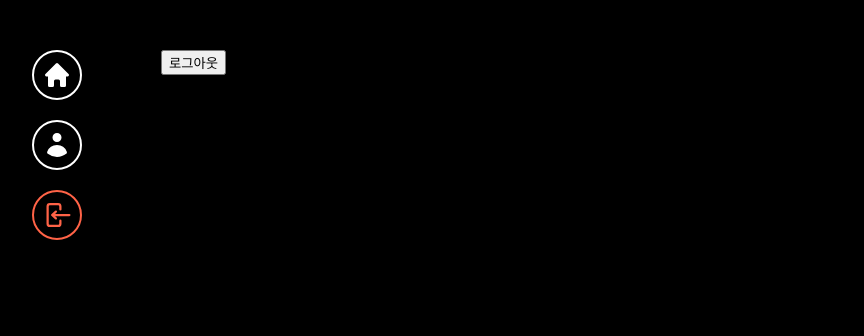
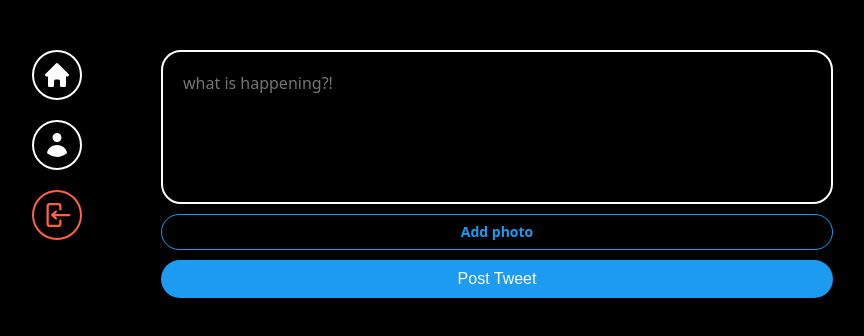
Before and after one commit to hwanieo/Nwitter, a React (Vite) app: page / in a window 1280 px wide. Shown: the top 336 px of the page, without its empty margins (237-1101 px from the left). Built offline with nearby package versions, Linux system fonts and the light colour scheme; no server answers; sample sign-in values are in the browser's storage; the HTML template or start-up script is replaced by a standard one.

Commit message:
feat: Create post tweet form

```diff
--- /dev/null
+++ b/src/components/post-tweet-form.tsx
@@ -0,0 +1,102 @@
+import { ChangeEvent, useId, useState } from 'react'
+import styled from 'styled-components'
+
+const Form = styled.form`
+  display: flex;
+  flex-direction: column;
+  gap: 10px;
+`
+
+const TextArea = styled.textarea`
+  border: 2px solid white;
+  padding: 20px;
+  border-radius: 20px;
+  font-size: 16px;
+  color: white;
+  background-color: black;
+  width: 100%;
+  resize: none;
+  font-family: system-ui, -apple-system, BlinkMacSystemFont, 'Segoe UI', Roboto,
+    Oxygen, Ubuntu, Cantarell, 'Open Sans', 'Helvetica Neue', sans-serif;
+  &::placeholder {
+    font-size: 16px;
+  }
+  &:focus {
+    outline: none;
+    border-color: #1d9bf0;
+  }
+`
+
+const AttachFileButton = styled.label`
+  padding: 10px 0px;
+  color: #1d9bf0;
+  text-align: center;
+  border-radius: 20px;
+  border: 1px solid #1d9bf0;
+  font-size: 14px;
+  font-weight: 600;
+  cursor: pointer;
+`
+
+const AttachFileInput = styled.input`
+  display: none;
+`
+
+const SubmitButton = styled.input`
+  background-color: #1d9bf0;
+  color: white;
+  border: none;
+  padding: 10px 0px;
+  border-radius: 20px;
+  font-size: 16px;
+  cursor: pointer;
+  &:hover,
+  &:active {
+    opacity: 0.9;
+  }
+`
+
+export default function PostTweetForm() {
+  const id = useId()
+
+  const [isLoading, setIsLoading] = useState(false)
+  const [tweet, setTweet] = useState('')
+  const [file, setFile] = useState<File | null>(null)
+
+  const handleTweetChange = (e: ChangeEvent<HTMLTextAreaElement>) => {
+    setTweet(e.target.value)
+  }
+
+  const handleFileChange = (e: ChangeEvent<HTMLInputElement>) => {
+    const { files } = e.target
+
+    if (files && files.length === 1) {
+      setFile(files[0])
+    }
+  }
+
+  return (
+    <Form>
+      <TextArea
+        rows={5}
+        maxLength={180}
+        onChange={handleTweetChange}
+        value={tweet}
+        placeholder='what is happening?!'
+      />
+      <AttachFileButton htmlFor={id}>
+        {file ? 'Photo added ✅' : 'Add photo'}
+      </AttachFileButton>
+      <AttachFileInput
+        onChange={handleFileChange}
+        type='file'
+        id={id}
+        accept='image/*'
+      />
+      <SubmitButton
+        type='submit'
+        value={isLoading ? 'Posting...' : 'Post Tweet'}
+      />
+    </Form>
+  )
+}
--- a/src/routes/create-account.tsx
+++ b/src/routes/create-account.tsx
@@ -25,12 +25,12 @@
 
   const [error, setError] = useState('')
 
-  const onChange = (e: ChangeEvent<HTMLInputElement>) => {
+  const handleChange = (e: ChangeEvent<HTMLInputElement>) => {
     const { name, value } = e.target
     setFormData({ ...formData, [name]: value })
   }
 
-  const onSubmit = async (e: FormEvent<HTMLFormElement>) => {
+  const handleSubmit = async (e: FormEvent<HTMLFormElement>) => {
     e.preventDefault()
     setError('')
 
@@ -63,9 +63,9 @@
   return (
     <Wrapper>
       <Title>Join 𝕏</Title>
-      <Form onSubmit={onSubmit}>
+      <Form onSubmit={handleSubmit}>
         <Input
-          onChange={onChange}
+          onChange={handleChange}
           name='name'
           value={formData.name}
           placeholder='Name'
@@ -73,7 +73,7 @@
           required
         />
         <Input
-          onChange={onChange}
+          onChange={handleChange}
           name='email'
           value={formData.email}
           placeholder='Email'
@@ -81,7 +81,7 @@
           required
         />
         <Input
-          onChange={onChange}
+          onChange={handleChange}
           name='password'
           value={formData.password}
           placeholder='Password'
--- a/src/routes/home.tsx
+++ b/src/routes/home.tsx
@@ -1,12 +1,9 @@
-import { auth } from '../firebase'
+import PostTweetForm from '../components/post-tweet-form'
 
 export default function Home() {
-  const logOut = () => {
-    auth.signOut()
-  }
   return (
-    <h1>
-      <button onClick={logOut}>로그아웃</button>
-    </h1>
+    <>
+      <PostTweetForm />
+    </>
   )
 }
--- a/src/routes/login.tsx
+++ b/src/routes/login.tsx
@@ -25,12 +25,12 @@
 
   const [error, setError] = useState('')
 
-  const onChange = (e: ChangeEvent<HTMLInputElement>) => {
+  const handleChange = (e: ChangeEvent<HTMLInputElement>) => {
     const { name, value } = e.target
     setFormData({ ...formData, [name]: value })
   }
 
-  const onSubmit = async (e: FormEvent<HTMLFormElement>) => {
+  const handleSubmit = async (e: FormEvent<HTMLFormElement>) => {
     e.preventDefault()
     setError('')
 
@@ -52,9 +52,9 @@
   return (
     <Wrapper>
       <Title>Log into 𝕏</Title>
-      <Form onSubmit={onSubmit}>
+      <Form onSubmit={handleSubmit}>
         <Input
-          onChange={onChange}
+          onChange={handleChange}
           name='email'
           value={formData.email}
           placeholder='Email'
@@ -62,7 +62,7 @@
           required
         />
         <Input
-          onChange={onChange}
+          onChange={handleChange}
           name='password'
           value={formData.password}
           placeholder='Password'
```
